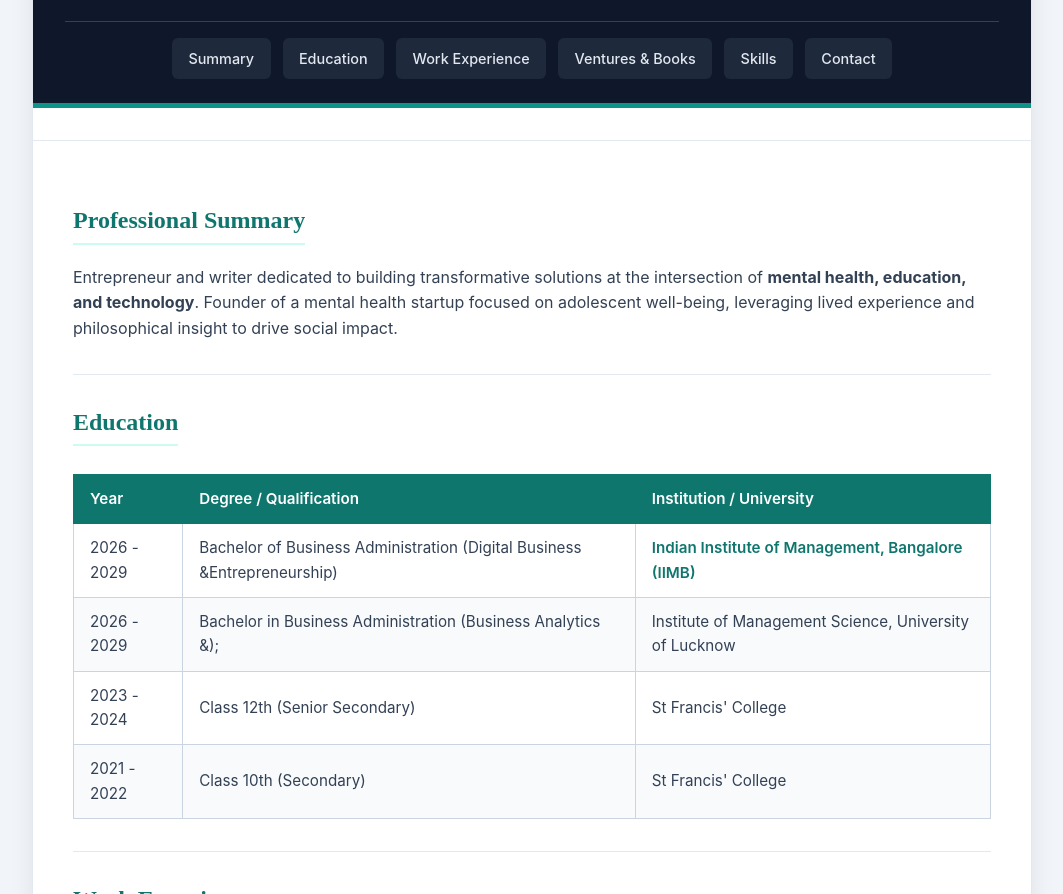
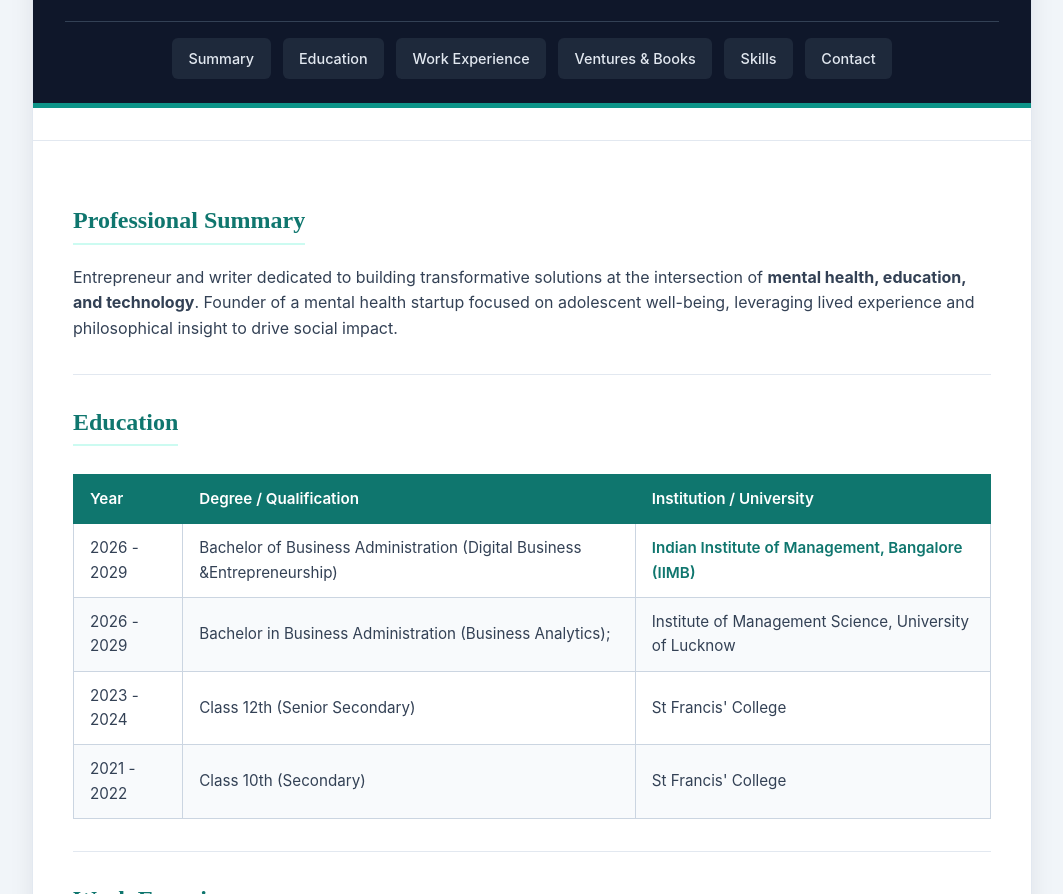
Before and after one commit to mani9415/mani-rastogi-iimb-assignment, a plain HTML site: page index.html in a window 1280 px wide. Shown: the part 206-1100 px from the top of the page, without its empty margins (108-1171 px from the left). Drawn offline with Linux system fonts and the light colour scheme.

Commit message:
Update index.html

```diff
--- a/index.html
+++ b/index.html
@@ -80,7 +80,7 @@
                             </tr>
                             <tr>
                                 <td>2026 - 2029</td>
-                                <td>Bachelor in Business Administration (Business Analytics &amp);</td>
+                                <td>Bachelor in Business Administration (Business Analytics);</td>
                                 <td>Institute of Management Science, University of Lucknow</td>
                             </tr>
 
```
